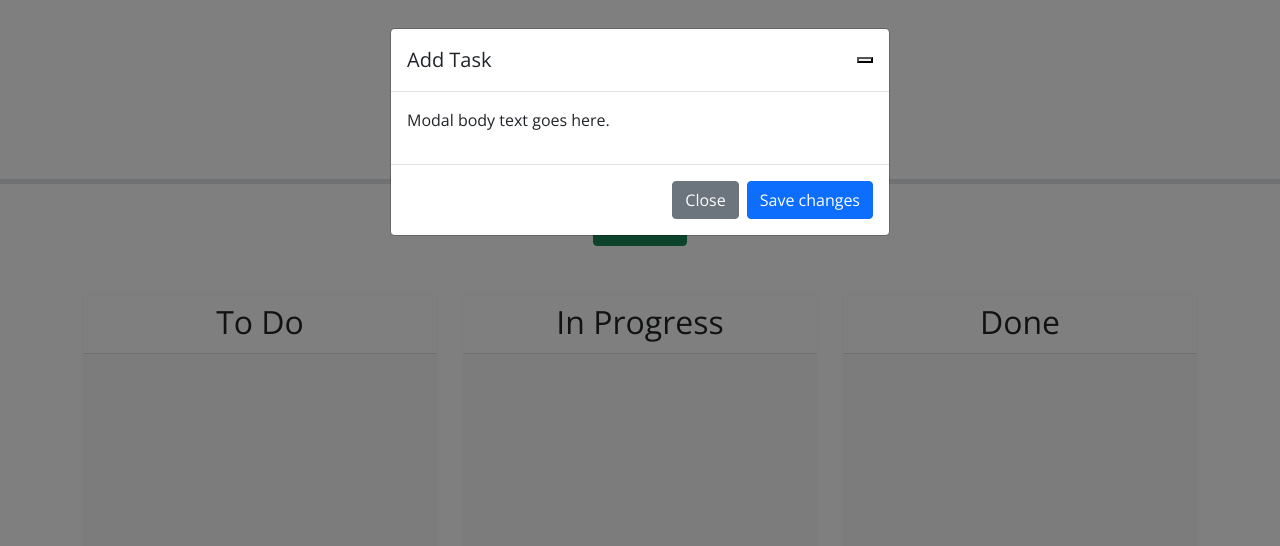
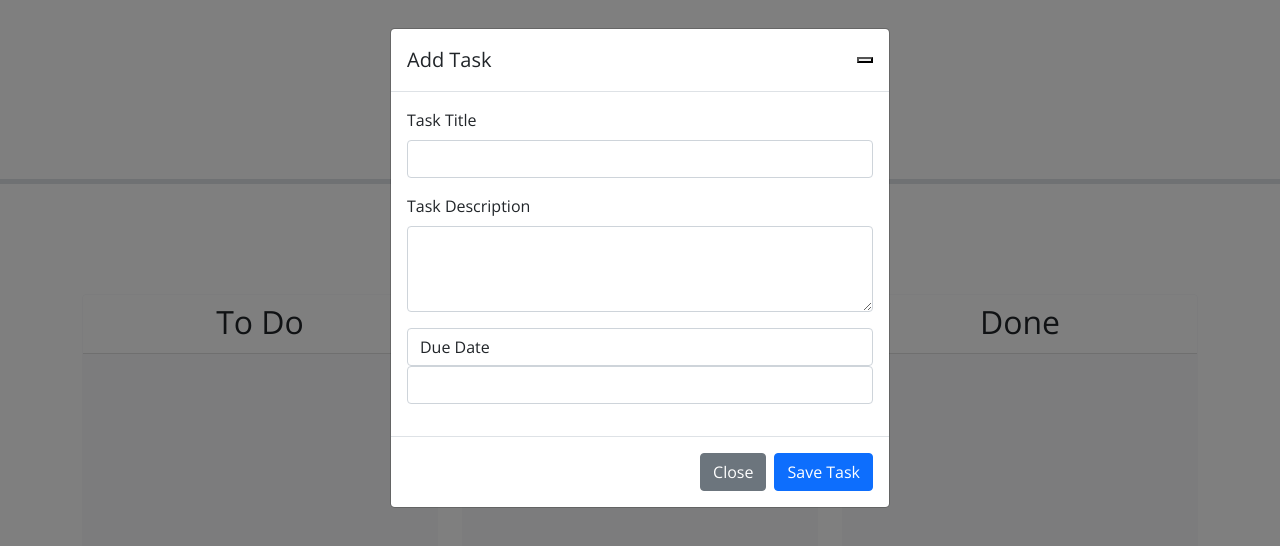
Before and after one commit to Betzaida96/task-tracker, a plain HTML site: page index.html in a window 1280 px wide. Both pictures are taken after a click on the button "Add Task". Drawn offline with nearby package versions, Linux system fonts and the light colour scheme.

Commit message:
modal-add-tasks

```diff
--- a/index.html
+++ b/index.html
@@ -33,11 +33,24 @@
             <button type="button" class="close" data-bs-dismiss="modal" aria-label="Close"></button>
           </div>
           <div class="modal-body">
-            <p>Modal body text goes here.</p>
+            <form id="taskForm">
+              <div class="mb-3">
+                <label for="taskTitle" class="form-label">Task Title</label>
+                <input type="text" class="form-control" id="taskTitle" required>
+              </div>
+              <div class="mb-3">
+                <label for="taskDescription" class="form-label">Task Description</label>
+                <textarea class="form-control" id="taskDescription" rows="3" required></textarea>
+              </div>
+              <div class="mb-3">
+                <label for="taskDueDate" class="form-control">Due Date</label>
+                <input type="text" class="form-control" id="taskDueDate" required>
+              </div>
+            </form>
           </div>
           <div class="modal-footer">
             <button type="button" class="btn btn-secondary" data-bs-dismiss="modal">Close</button>
-            <button type="button" class="btn btn-primary">Save changes</button>
+            <button type="button" class="btn btn-primary">Save Task</button>
           </div>
         </div>
       </div>
```
